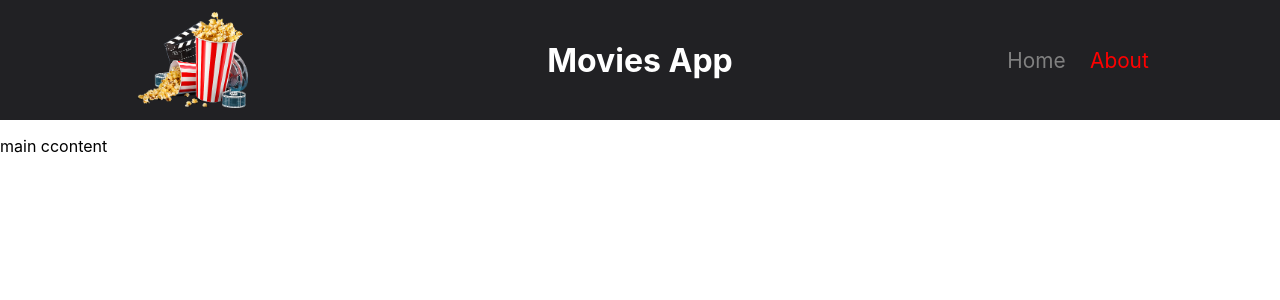
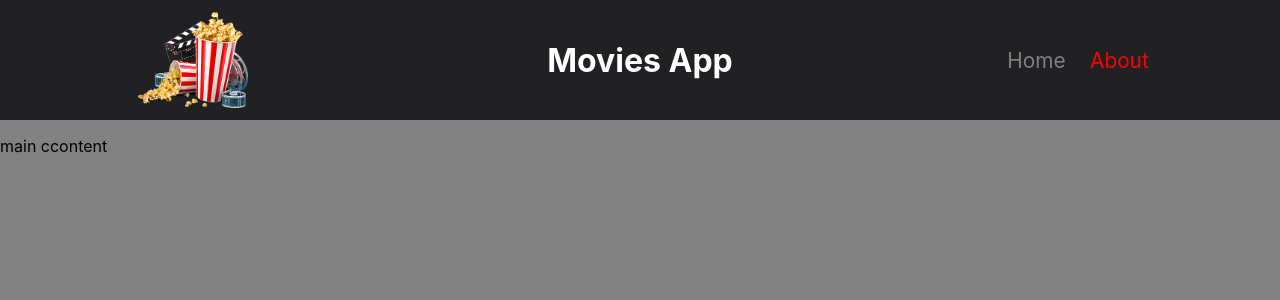
Before and after one commit to miloss98/strapi-movies-frontend, a React (Create React App) app: page / in a window 1280 px wide. Shown: the top 300 px of the page. Built offline with nearby package versions, Linux system fonts and the light colour scheme.

Commit message:
small update

```diff
--- a/src/pages/Home.jsx
+++ b/src/pages/Home.jsx
@@ -1,7 +1,8 @@
 import Header from "../components/Header";
+import "./../styles/home.css";
 const Home = () => {
   return (
-    <div>
+    <div className="wrapper">
       <Header />
       <p> main ccontent</p>
     </div>
--- a/src/styles/home.css
+++ b/src/styles/home.css
@@ -3,6 +3,5 @@
   width: 100vw;
   display: flex;
   flex-direction: column;
-  justify-content: center;
-  align-items: center;
+  background-color: #818181;
 }
```
